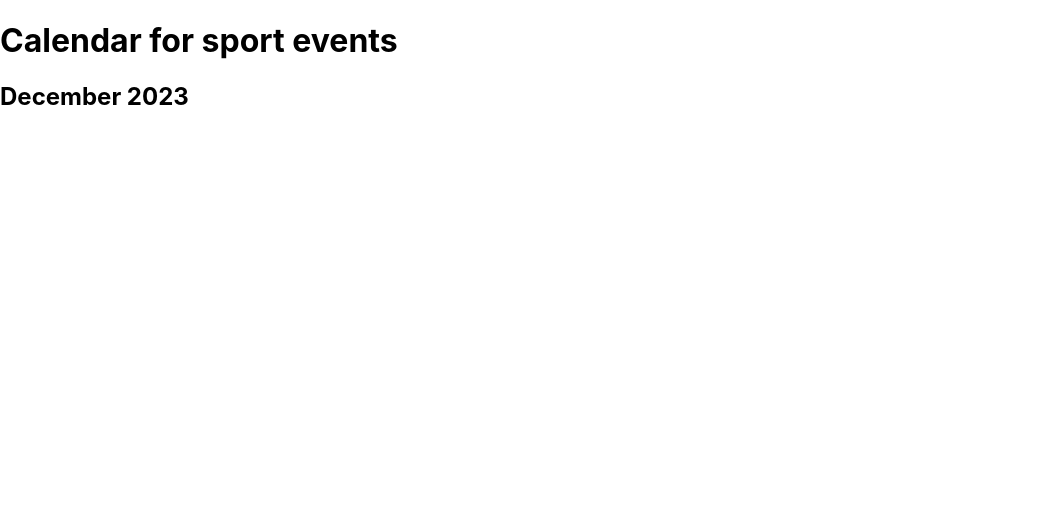
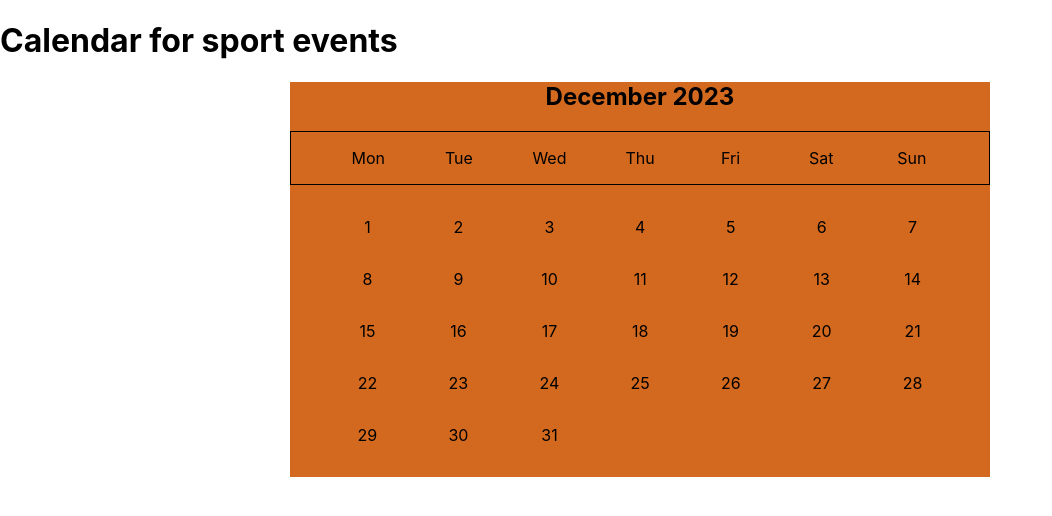
Before and after one commit to gretava/sport-event-calendar, a JavaScript app: page / in a window 1280 px wide. Shown: the top 516 px of the page, without its empty margins (0-1052 px from the left). Built offline with nearby package versions, Linux system fonts and the light colour scheme; the HTML template or start-up script is replaced by a standard one.

Commit message:
Get all days in month w date-fns

```diff
--- a/package.json
+++ b/package.json
@@ -23,6 +23,8 @@
   },
   "dependencies": {
     "@upleveled/react-scripts": "5.0.13",
+    "date-fns": "^3.0.6",
+    "node-sass": "^9.0.0",
     "react": "^18.2.0",
     "react-dom": "^18.2.0"
   },
--- a/src/Calendar/Calendar.js
+++ b/src/Calendar/Calendar.js
@@ -1,22 +1,43 @@
+import { eachDayOfInterval, endOfMonth, format, startOfMonth } from 'date-fns';
+import styles from './calendar.module.scss';
+
 export default function Calendar() {
   const currentDate = new Date();
   const month = currentDate.toLocaleString('en-US', { month: 'long' });
   const year = currentDate.getFullYear();
   // const date = currentDate.getDate();
 
-  // const daysOfWeek = [
-  //   'Monday',
-  //   'Tuesday',
-  //   'Wednesday',
-  //   'Thursday',
-  //   'Friday',
-  //   'Saturday',
-  //   'Sunday',
-  // ];
+  const daysOfWeek = ['Mon', 'Tue', 'Wed', 'Thu', 'Fri', 'Sat', 'Sun'];
+  const firstDayOfMonth = startOfMonth(currentDate);
+  const lastDayOfMonth = endOfMonth(currentDate);
+  console.log(firstDayOfMonth);
+
+  const allDaysInMonth = eachDayOfInterval({
+    start: firstDayOfMonth,
+    end: lastDayOfMonth,
+  });
 
   return (
-    <h2>
-      {month} {year}
-    </h2>
+    <main className={styles.calendarMain}>
+      <h2>
+        {month} {year}
+      </h2>
+      <div className={styles.daysOfWeek}>
+        {daysOfWeek.map((day) => (
+          <div className={styles.dayOfWeek} key={day}>
+            {day}
+          </div>
+        ))}
+      </div>
+      <div className={styles.gridNumberDays}>
+        {allDaysInMonth.map((day, index) => {
+          return (
+            <div className={styles.gridNumberDay} key={index}>
+              {format(day, 'd')}
+            </div>
+          );
+        })}
+      </div>
+    </main>
   );
 }
```
Also changed, not shown: 1 other file (tests, documents, lock files or other folders).
